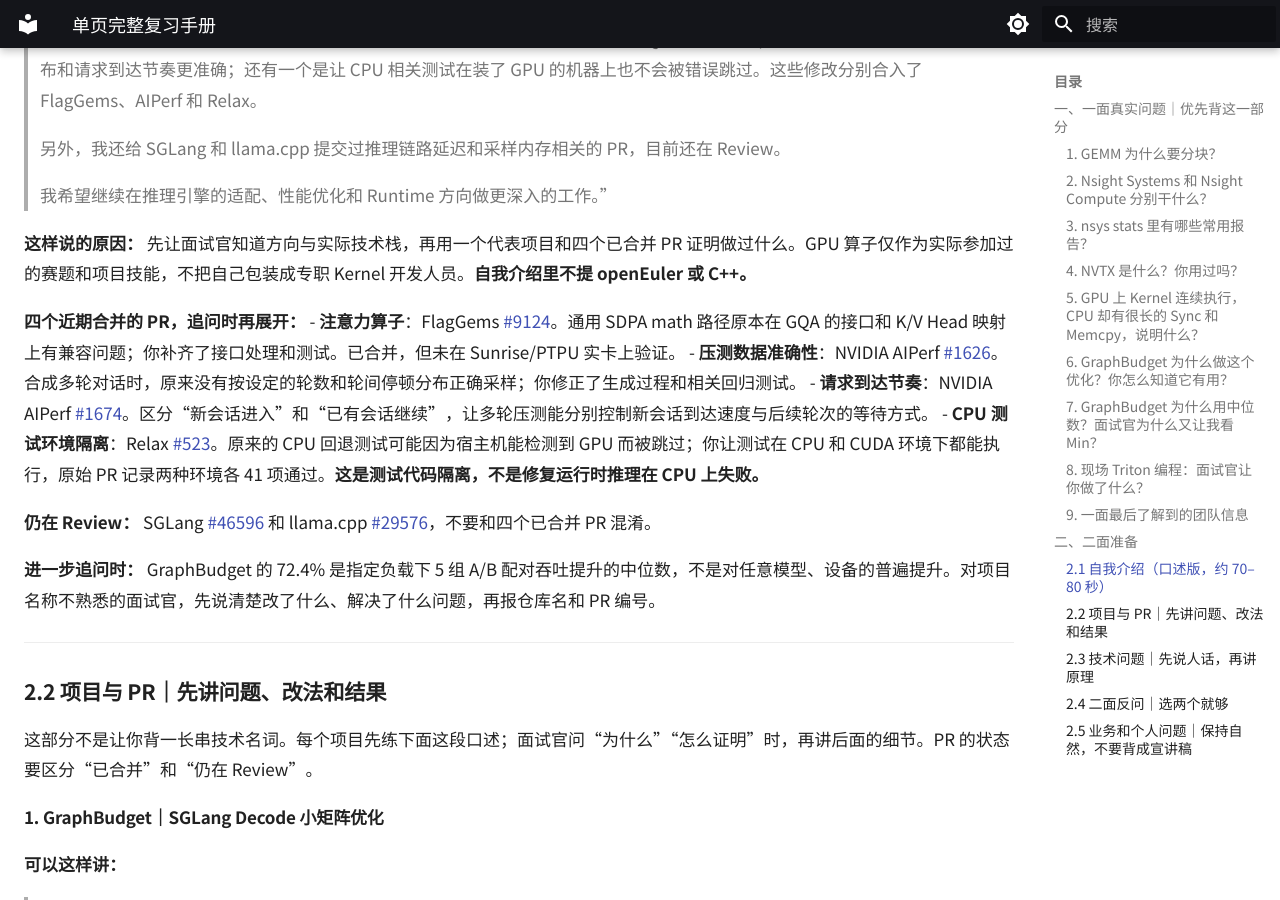
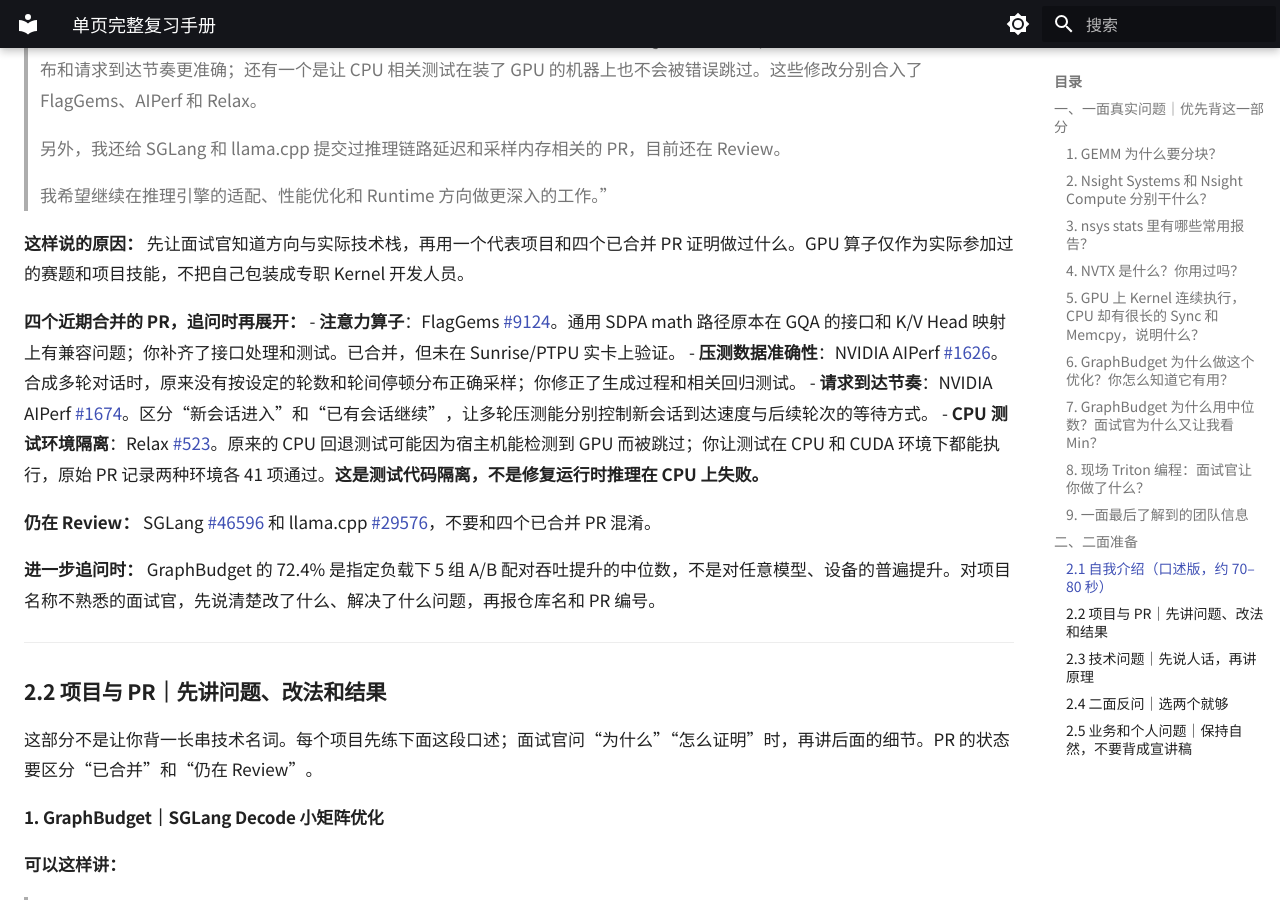
Before and after one commit to yu830/ai-infra-handbook, an MkDocs documentation site: the page built from docs/index.md, in a window 1280 px wide and 900 px high, scrolled down 3520 px. Built offline with MkDocs 1.6.1 and Material for MkDocs 9.7.7, drawn with Linux system fonts in a browser that asks for light colours.

Commit message:
docs: keep introduction notes focused on spoken content

```diff
--- a/docs/index.md
+++ b/docs/index.md
@@ -102,7 +102,7 @@
 >
 > 我希望继续在推理引擎的适配、性能优化和 Runtime 方向做更深入的工作。”
 
-**这样说的原因：** 先让面试官知道方向与实际技术栈，再用一个代表项目和四个已合并 PR 证明做过什么。GPU 算子仅作为实际参加过的赛题和项目技能，不把自己包装成专职 Kernel 开发人员。**自我介绍里不提 openEuler 或 C++。**
+**这样说的原因：** 先让面试官知道方向与实际技术栈，再用一个代表项目和四个已合并 PR 证明做过什么。GPU 算子仅作为实际参加过的赛题和项目技能，不把自己包装成专职 Kernel 开发人员。
 
 **四个近期合并的 PR，追问时再展开：**
 - **注意力算子**：FlagGems [#9124](https://github.com/flagos-ai/FlagGems/pull/9124)。通用 SDPA math 路径原本在 GQA 的接口和 K/V Head 映射上有兼容问题；你补齐了接口处理和测试。已合并，但未在 Sunrise/PTPU 实卡上验证。
```
